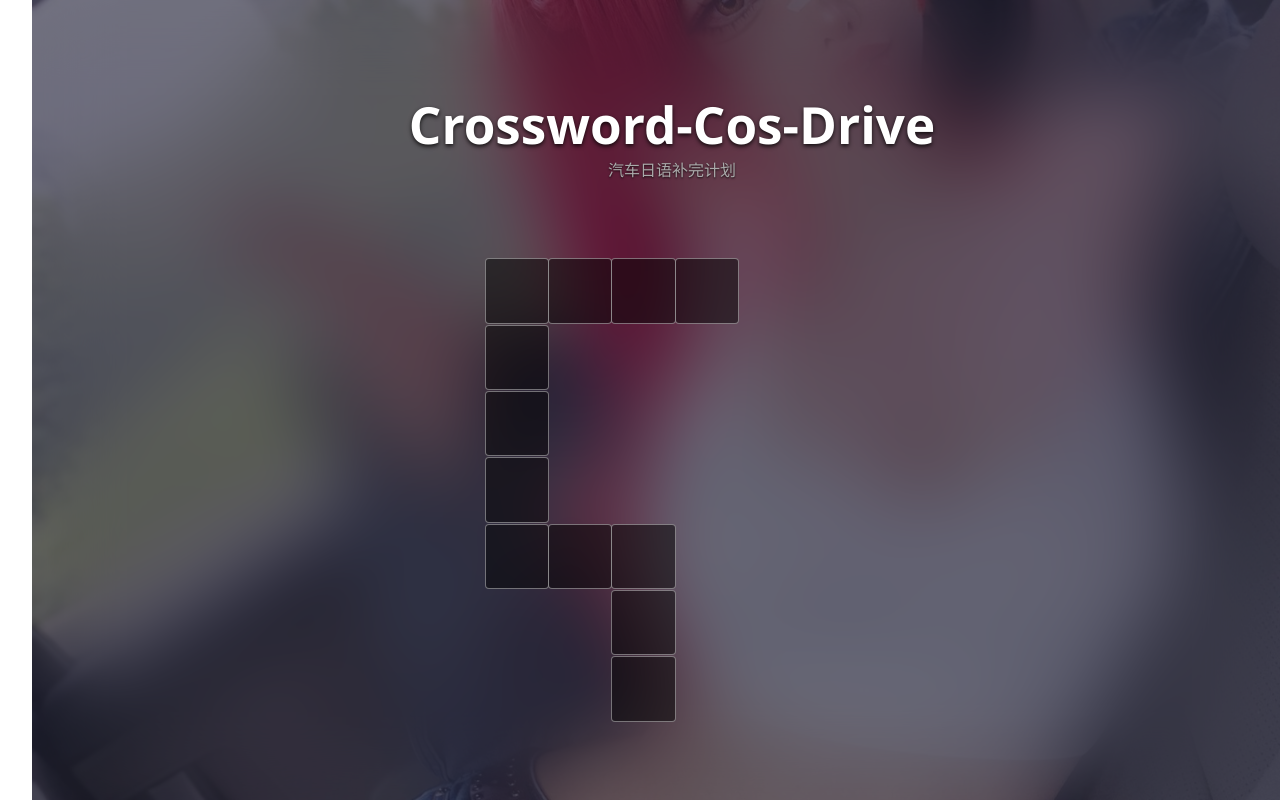
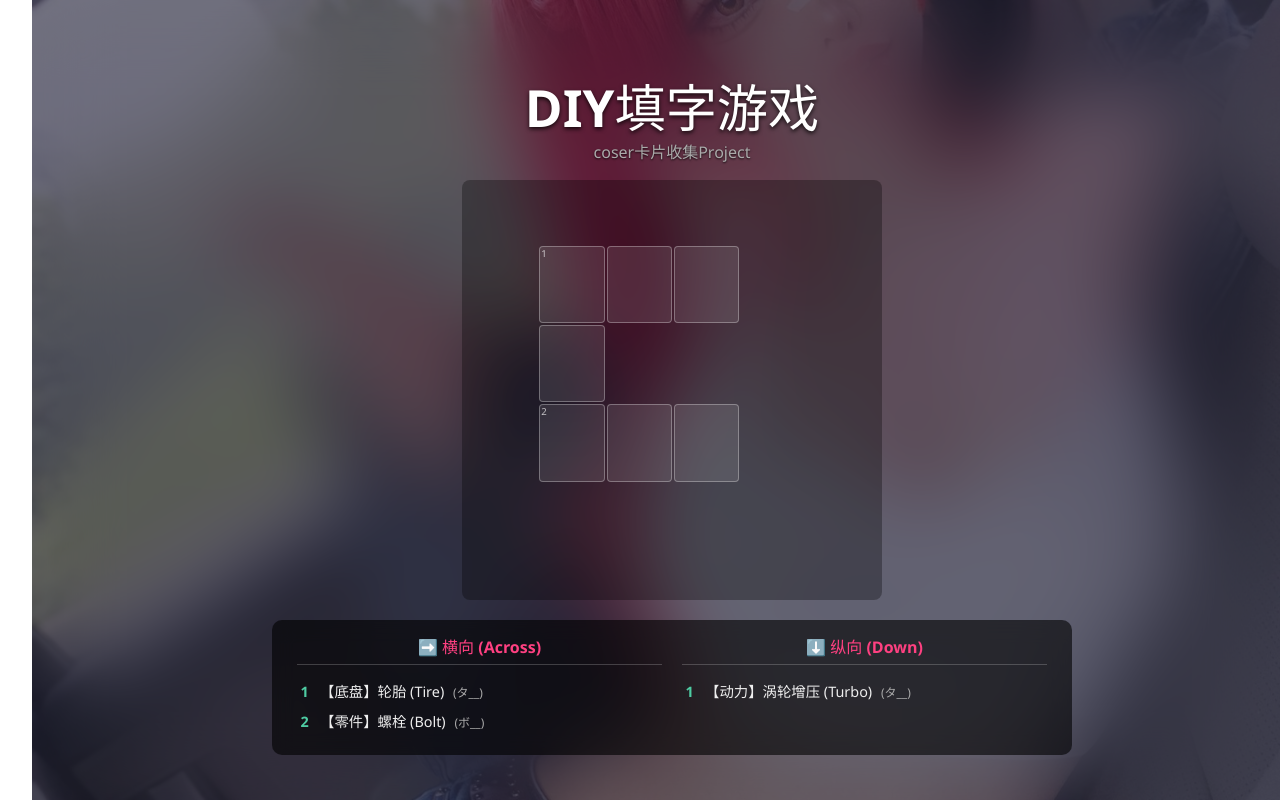
Before and after one commit to snowEyeOrz/crossword-cos-drive, a Vue app: page / in a window 1280 px wide. Built offline with nearby package versions, Linux system fonts and the light colour scheme.

Commit message:
fix:change the json file and update the gameboard and the app name

```diff
--- a/src/App.vue
+++ b/src/App.vue
@@ -7,8 +7,8 @@
     />
 
     <div class="content-layer">
-      <h1>Crossword-Cos-Drive</h1>
-      <p class="subtitle">汽车日语补完计划</p>
+      <h1>DIY填字游戏</h1>
+      <p class="subtitle">coser卡片收集Project</p>
 
       <GameBoard
         @game-loaded="handleGameLoaded"
--- a/src/components/GameBoard.vue
+++ b/src/components/GameBoard.vue
@@ -1,4 +1,5 @@
 <template>
+  <div class="game-wrapper">
     <div class="game-board" :style="gridStyle">
       <div
         v-for="index in totalCells"
@@ -15,107 +16,171 @@
           @input="handleInput(index - 1)"
         />
         <div v-else class="cell-empty"></div>
+
+        <span v-if="getWordLabel(index - 1)" class="word-label">
+          {{ getWordLabel(index - 1) }}
+        </span>
+      </div>
+    </div>
+
+    <div class="clue-panel" v-if="wordData.length > 0">
+      <div class="clue-column">
+        <h3>➡️ 横向 (Across)</h3>
+        <ul>
+          <li v-for="word in acrossWords" :key="word.id">
+            <span class="clue-id">{{ word.id_label }}</span>
+            <span class="clue-text">
+              {{ word.clue_cn }}
+              <small class="jp-hint">({{ word.clue_jp_hint }})</small>
+            </span>
+          </li>
+        </ul>
+      </div>
+      <div class="clue-column">
+        <h3>⬇️ 纵向 (Down)</h3>
+        <ul>
+          <li v-for="word in downWords" :key="word.id">
+            <span class="clue-id">{{ word.id_label }}</span>
+            <span class="clue-text">
+              {{ word.clue_cn }}
+              <small class="jp-hint">({{ word.clue_jp_hint }})</small>
+            </span>
+          </li>
+        </ul>
+      </div>
     </div>
   </div>
 </template>
 
 <script setup>
 import { ref, computed, onMounted, reactive } from 'vue';
-import { fetchNewGame } from '../services/puzzleService'; // 引入我们之前定义的 Service
+import { fetchNewGame } from '../services/puzzleService';
 
 const emit = defineEmits(['progress-update', 'game-loaded']);
 
-const gridSize = ref(8); // 默认值，会被 API 覆盖
+const gridSize = ref(8);
 const wordData = ref([]);
-const userInputs = reactive({}); // 存储用户的输入 { index: 'エ' }
-const answerMap = reactive({});  // 存储正确答案 { index: 'エ' }
+const userInputs = reactive({});
+const answerMap = reactive({});
+const labelMap = reactive({}); // 存储格子的视觉序号 (1, 2, 3...)
 
-// 计算 CSS Grid 布局样式
+// 过滤计算属性：确保 word 对象里有了 id_label 才能正确显示在列表中
+const acrossWords = computed(() => wordData.value.filter(w => w.orientation === 'across'));
+const downWords = computed(() => wordData.value.filter(w => w.orientation === 'down'));
+
 const gridStyle = computed(() => ({
   display: 'grid',
   gridTemplateColumns: `repeat(${gridSize.value}, 1fr)`,
-  gap: '5px',
+  gap: '4px',
   width: '100%',
-  maxWidth: '500px', // 限制最大宽度
-  aspectRatio: '1 / 1'
+  maxWidth: '400px',
+  aspectRatio: '1 / 1',
+  margin: '0 auto'
 }));
 
 const totalCells = computed(() => gridSize.value * gridSize.value);
 
-// 初始化：调用 Service 获取数据
 onMounted(async () => {
-  const data = await fetchNewGame(); // 模拟网络请求
+  const data = await fetchNewGame();
 
-  // 1. 设置棋盘元数据
   gridSize.value = data.meta.grid_dimension;
   wordData.value = data.matrix;
 
-  // 2. 将 JSON 里的单词解析映射到 flat index (扁平索引)
   parseMatrixToMap(data.matrix);
-
-  // 3. 通知父组件加载奖励图片
   emit('game-loaded', data.reward);
 });
 
-// 辅助函数：将 JSON 坐标转换为一维数组索引
 function parseMatrixToMap(matrix) {
+  // 1. 清空旧数据
+  Object.keys(answerMap).forEach(k => delete answerMap[k]);
+  Object.keys(labelMap).forEach(k => delete labelMap[k]);
+
+  // 2. 第一遍遍历：填充答案 (Model)
   matrix.forEach(word => {
     const chars = word.answer.split('');
     chars.forEach((char, i) => {
       let x = word.start_x;
       let y = word.start_y;
-
       if (word.orientation === 'across') x += i;
       else y += i;
+      const flatIndex = y * gridSize.value + x;
+      answerMap[flatIndex] = char;
+    });
+  });
 
-      const flatIndex = y * gridSize.value + x;
-      answerMap[flatIndex] = char; // 记录这个格子应该填什么
+  // 3. 第二遍遍历：生成序号 (Label Logic)
+  // 规则：按格子顺序扫描，如果发现是某个单词的起点，且该格子还没序号，就分配新序号
+  let currentLabelId = 1;
+
+  // 为了保证序号顺序符合阅读习惯（从左到右，从上到下），我们先对单词按位置排序
+  const sortedWords = [...matrix].sort((a, b) => {
+    const posA = a.start_y * gridSize.value + a.start_x;
+    const posB = b.start_y * gridSize.value + b.start_x;
+    return posA - posB;
   });
+
+  sortedWords.forEach(word => {
+    const startFlatIndex = word.start_y * gridSize.value + word.start_x;
+
+    // 如果这个起始格还没有贴过数字标签
+    if (!labelMap[startFlatIndex]) {
+      labelMap[startFlatIndex] = currentLabelId; // 在格子上贴数字
+      currentLabelId++;
+    }
+
+    // 关键修复：让单词记住它属于哪个数字标签 (比如 1 Across, 1 Down)
+    word.id_label = labelMap[startFlatIndex];
   });
 }
 
-// 检查某个位置是否是填字格
-function getCellInfo(index) {
-  return answerMap.hasOwnProperty(index);
-}
+function getCellInfo(index) { return answerMap.hasOwnProperty(index); }
+function isCorrect(index) { return userInputs[index] === answerMap[index]; }
+function getWordLabel(index) { return labelMap[index]; }
 
-// 检查单个格子是否填对
-function isCorrect(index) {
-  return userInputs[index] === answerMap[index];
-}
-
-// 处理输入：计算总进度
 function handleInput() {
   const totalChars = Object.keys(answerMap).length;
   let correctCount = 0;
-
   for (const index in answerMap) {
-    if (userInputs[index] === answerMap[index]) {
-      correctCount++;
+    if (userInputs[index] === answerMap[index]) correctCount++;
   }
-  }
-
-  const progress = Math.floor((correctCount / totalChars) * 100);
+  const progress = totalChars === 0 ? 0 : Math.floor((correctCount / totalChars) * 100);
   emit('progress-update', progress);
 }
 </script>
 
 <style scoped>
+.game-wrapper {
+  display: flex;
+  flex-direction: column;
+  align-items: center;
+  width: 100%;
+  max-width: 800px;
+  gap: 20px;
+}
+
+/* 棋盘样式 */
 .game-board {
+  background: rgba(0, 0, 0, 0.3);
+  padding: 10px;
+  border-radius: 8px;
+}
+
+.cell-wrapper {
   position: relative;
-  z-index: 10; /* 保证在遮罩之上 */
-  padding: 20px;
+  width: 100%;
+  height: 100%;
 }
 
 .cell-input {
   width: 100%;
   height: 100%;
-  border: 1px solid rgba(255, 255, 255, 0.4);
-  background: rgba(0, 0, 0, 0.5);
+  border: 1px solid rgba(255, 255, 255, 0.3);
+  background: rgba(255, 255, 255, 0.1);
   color: white;
   text-align: center;
   font-size: 1.2rem;
   border-radius: 4px;
+  padding: 0; /* 修复某些浏览器 padding 导致输入框偏倚 */
 }
 
 .cell-input:focus {
@@ -124,8 +189,70 @@ function handleInput() {
 }
 
 .cell-input.correct {
-  background: rgba(76, 175, 80, 0.8); /* 绿色背景 */
+  background: rgba(76, 175, 80, 0.9);
   border-color: #4caf50;
-  color: white;
+}
+
+/* 序号小标 (Superscript) */
+.word-label {
+  position: absolute;
+  top: 1px;
+  left: 2px;
+  font-size: 0.6rem;
+  color: rgba(255, 255, 255, 0.7);
+  pointer-events: none;
+}
+
+/* 提示面板样式 */
+.clue-panel {
+  display: flex;
+  flex-wrap: wrap;
+  justify-content: space-between;
+  width: 100%;
+  background: rgba(0, 0, 0, 0.6); /* 半透明黑底，保证文字清晰 */
+  border-radius: 10px;
+  padding: 15px;
+  box-sizing: border-box;
+  backdrop-filter: blur(10px); /* 局部毛玻璃，增加高级感 */
+}
+
+.clue-column {
+  flex: 1;
+  min-width: 250px;
+  padding: 0 10px;
+}
+
+h3 {
+  color: #ff4081;
+  border-bottom: 1px solid rgba(255, 255, 255, 0.2);
+  padding-bottom: 5px;
+  margin-top: 0;
+  font-size: 1rem;
+}
+
+ul {
+  list-style: none;
+  padding: 0;
+  margin: 0;
+}
+
+li {
+  margin-bottom: 8px;
+  font-size: 0.9rem;
+  color: #eee;
+  display: flex;
+  align-items: baseline;
+}
+
+.clue-id {
+  font-weight: bold;
+  color: #4ecca3;
+  margin-right: 8px;
+  min-width: 15px;
+}
+
+.jp-hint {
+  color: #aaa;
+  margin-left: 5px;
 }
 </style>
--- a/src/data/level_mvp.json
+++ b/src/data/level_mvp.json
@@ -1,67 +1,27 @@
 {
-  "meta": {
-    "version": "1.0",
-    "generator": "manual_mvp",
-    "difficulty": "N3_Automotive",
-    "grid_dimension": 8
-  },
-  "reward": {
-    "id": "reward_001",
-    "type": "image",
-    "url": "/images/demo_coser.jpg",
-    "blur_strength": 40,
-    "unlock_text": "ECU 逻辑校验通过！"
-  },
+  "meta": { "grid_dimension": 6 },
+  "reward": { "url": "/images/demo_coser.jpg", "unlock_text": "系统启动成功！" },
   "matrix": [
     {
       "id": "w1",
-      "answer": "エンジン",
-      "clue_cn": "【动力】将燃料热能转化为机械能的装置 (Engine)",
-      "clue_jp_hint": "エ___",
-      "start_x": 1,
-      "start_y": 1,
-      "orientation": "across",
-      "length": 4
+      "answer": "タイヤ",
+      "clue_cn": "【底盘】轮胎 (Tire)",
+      "clue_jp_hint": "タ__",
+      "start_x": 1, "start_y": 1, "orientation": "across", "length": 3
     },
     {
       "id": "w2",
-      "answer": "エアバッグ",
-      "clue_cn": "【安全】碰撞时迅速充气保护乘客的装置 (Airbag)",
-      "clue_jp_hint": "エ____",
-      "start_x": 1,
-      "start_y": 1,
-      "orientation": "down",
-      "length": 6
+      "answer": "ターボ",
+      "clue_cn": "【动力】涡轮增压 (Turbo)",
+      "clue_jp_hint": "タ__",
+      "start_x": 1, "start_y": 1, "orientation": "down", "length": 3
     },
     {
       "id": "w3",
-      "answer": "バス",
-      "clue_cn": "【通信】CAN-___，一种串行通信协议",
-      "clue_jp_hint": "_ス",
-      "start_x": 1,
-      "start_y": 5,
-      "orientation": "across",
-      "length": 2
-    },
-    {
-      "id": "w4",
-      "answer": "スイッチ",
-      "clue_cn": "【电子】用于开闭电路的元件 (Switch)",
-      "clue_jp_hint": "ス___",
-      "start_x": 3,
-      "start_y": 5,
-      "orientation": "down",
-      "length": 4
-    },
-    {
-      "id": "w5",
-      "answer": "チップ",
-      "clue_cn": "【半导体】集成电路的别称 (Chip)",
-      "clue_jp_hint": "チ__",
-      "start_x": 0,
-      "start_y": 8,
-      "orientation": "across",
-      "length": 3
+      "answer": "ボルト",
+      "clue_cn": "【零件】螺栓 (Bolt)",
+      "clue_jp_hint": "ボ__",
+      "start_x": 1, "start_y": 3, "orientation": "across", "length": 3
     }
   ]
 }
```
Lines whose indentation alone changed are shown as unchanged.
